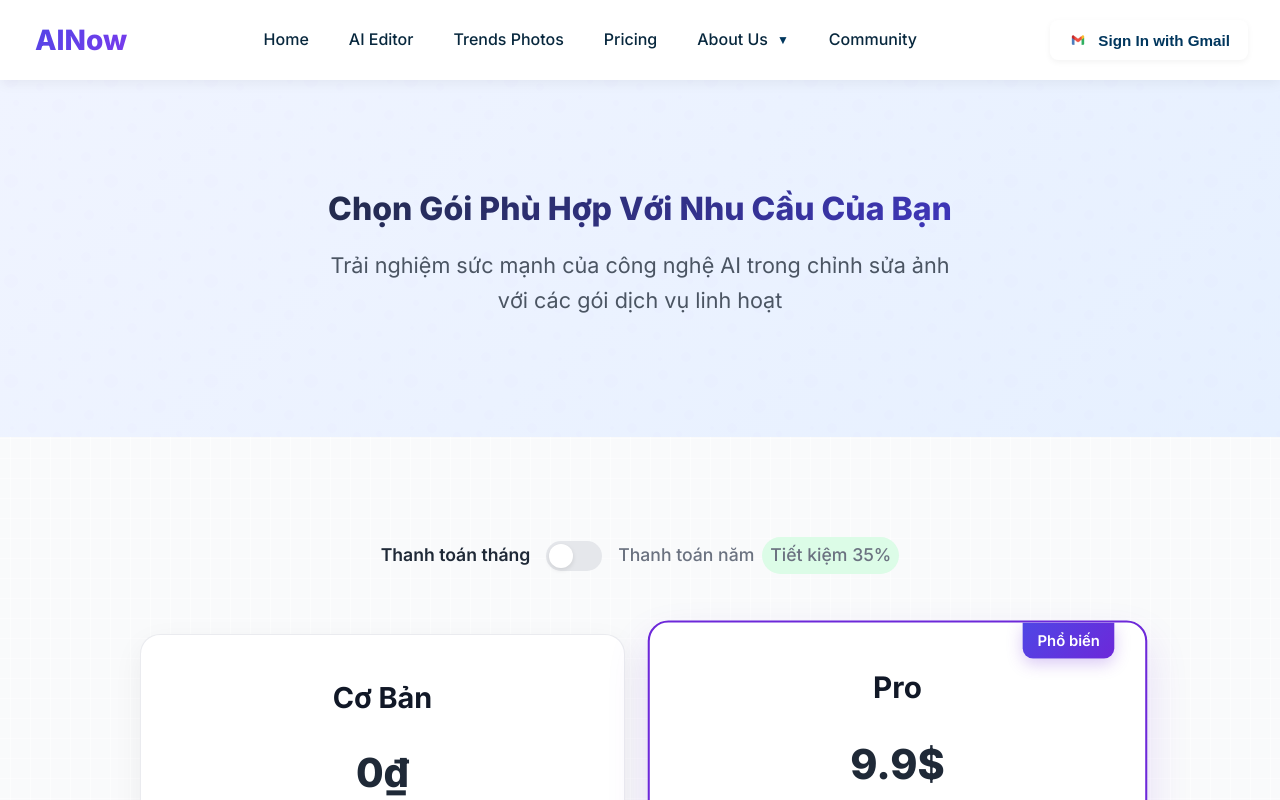
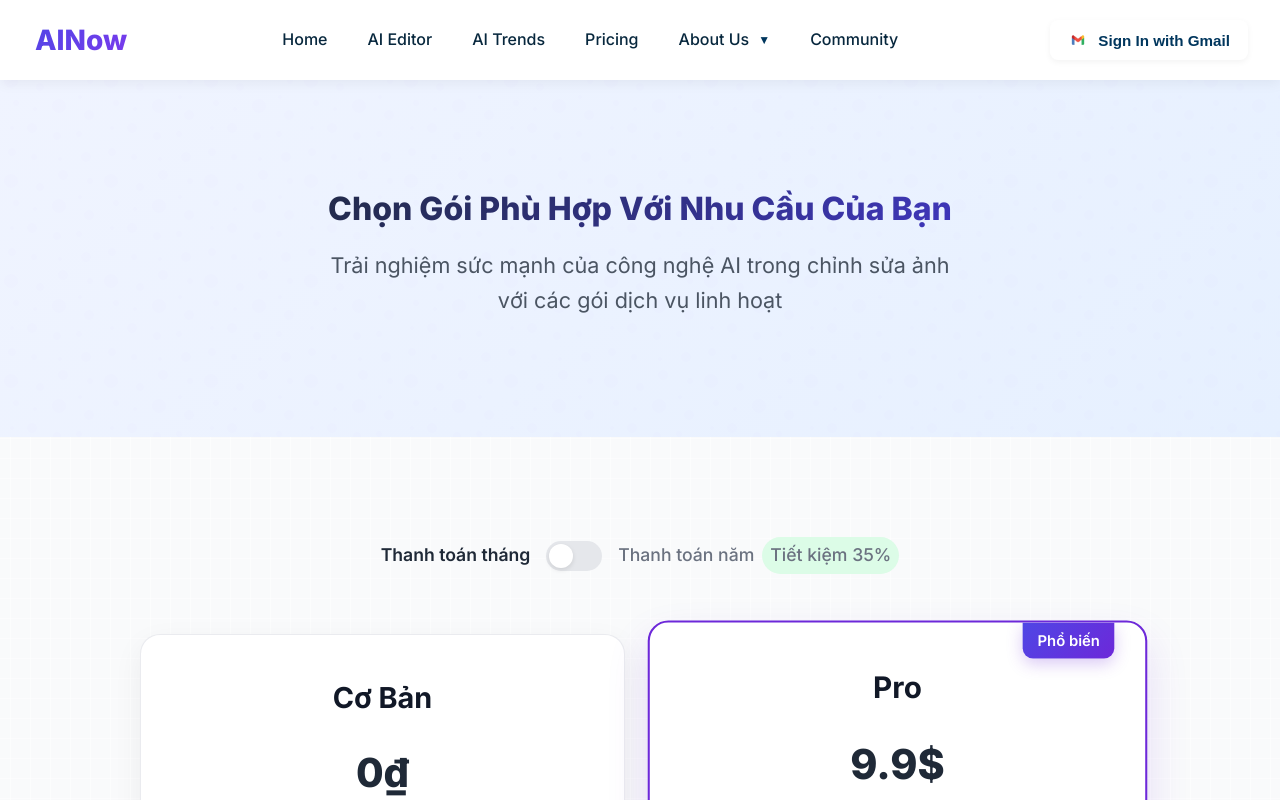
Before and after one commit to Duynhat989/ainow-fe, a Vue app: page /pricing in a window 1280 px wide. Shown: the top 800 px of the page. Built offline with nearby package versions, Linux system fonts and the light colour scheme; no server answers; what vue3-google-login would draw is missing.

Commit message:
up git 1

```diff
--- a/src/components/Trend.vue
+++ b/src/components/Trend.vue
@@ -1,7 +1,7 @@
 <template>
     <div class="trend-list-page">
       <div class="container">
-        <h1 class="page-title">Image Trends</h1>
+        <h1 class="page-title">AI Trends</h1>
         <p class="page-subtitle">Explore the latest generated images</p>
 
         <div class="filters">
--- a/src/components/layout/AppHeader.vue
+++ b/src/components/layout/AppHeader.vue
@@ -10,7 +10,7 @@
                 <ul class="nav-links">
                     <li><RouterLink to="/">Home</RouterLink></li>
                     <li><RouterLink to="/editor">AI Editor</RouterLink></li>
-                    <li><RouterLink to="/explore">Trends Photos</RouterLink></li>
+                    <li><RouterLink to="/explore">AI Trends</RouterLink></li>
                     <li><RouterLink to="/pricing">Pricing</RouterLink></li>
                     <li class="dropdown">
                         <a href="#" @click.prevent="toggleDropdown('about')">
--- a/src/pages/PricingPage.vue
+++ b/src/pages/PricingPage.vue
@@ -265,7 +265,7 @@
           <p>Dùng thử miễn phí 7 ngày với gói Pro - không cần thông tin thẻ tín dụng</p>
           <div class="cta-buttons">
             <RouterLink to="/pricing" class="btn btn-primary">Dùng Thử Pro</RouterLink>
-            <RouterLink to="/editer" class="btn btn-secondary">Đăng Ký Miễn Phí</RouterLink>
+            <RouterLink to="/editor" class="btn btn-secondary">Đăng Ký Miễn Phí</RouterLink>
           </div>
           <div class="cta-note">
             <p>Không yêu cầu cam kết dài hạn. Hủy bất cứ lúc nào.</p>
```
Also changed, not shown: 1 other file (tests, documents, lock files or other folders).
